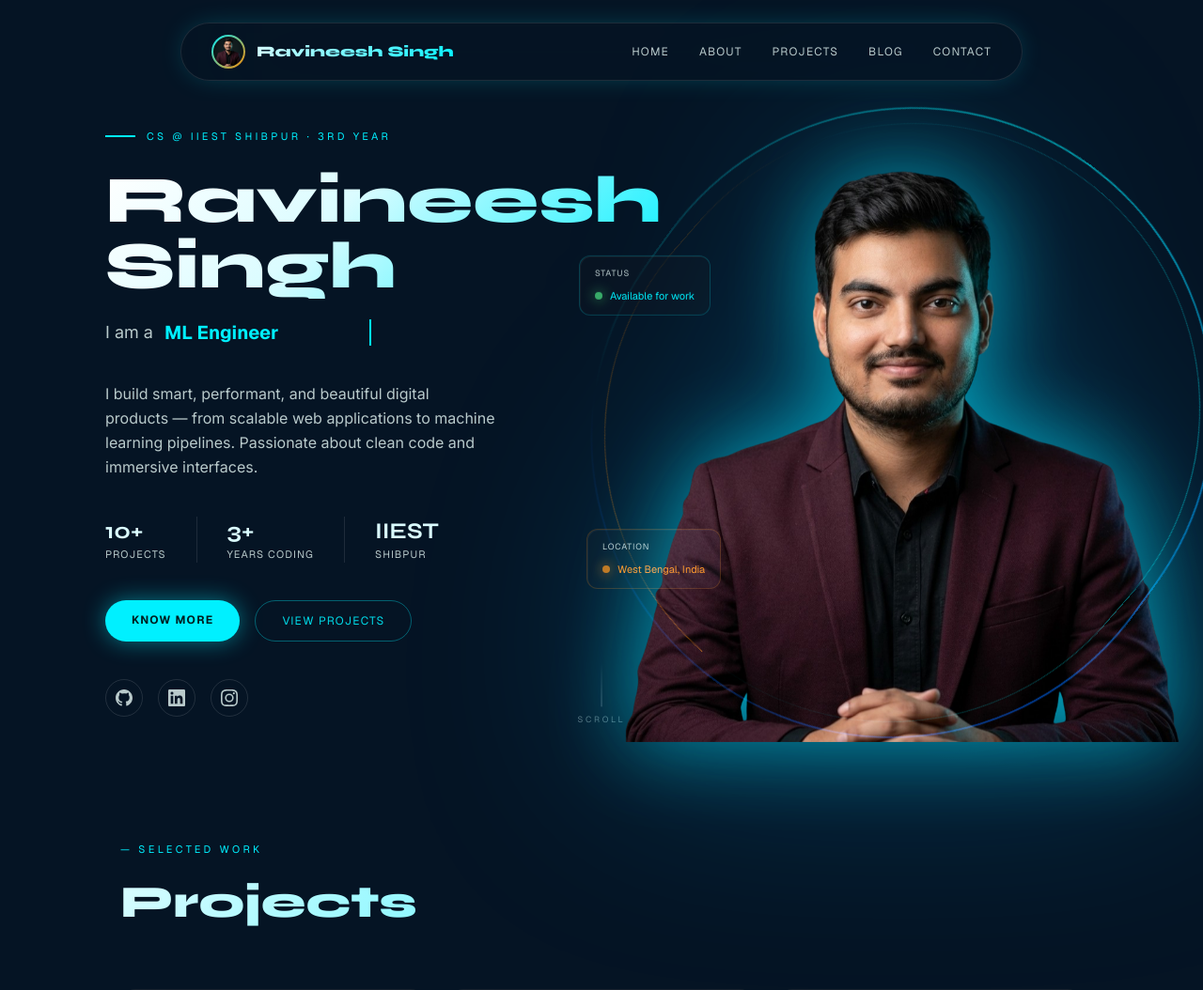
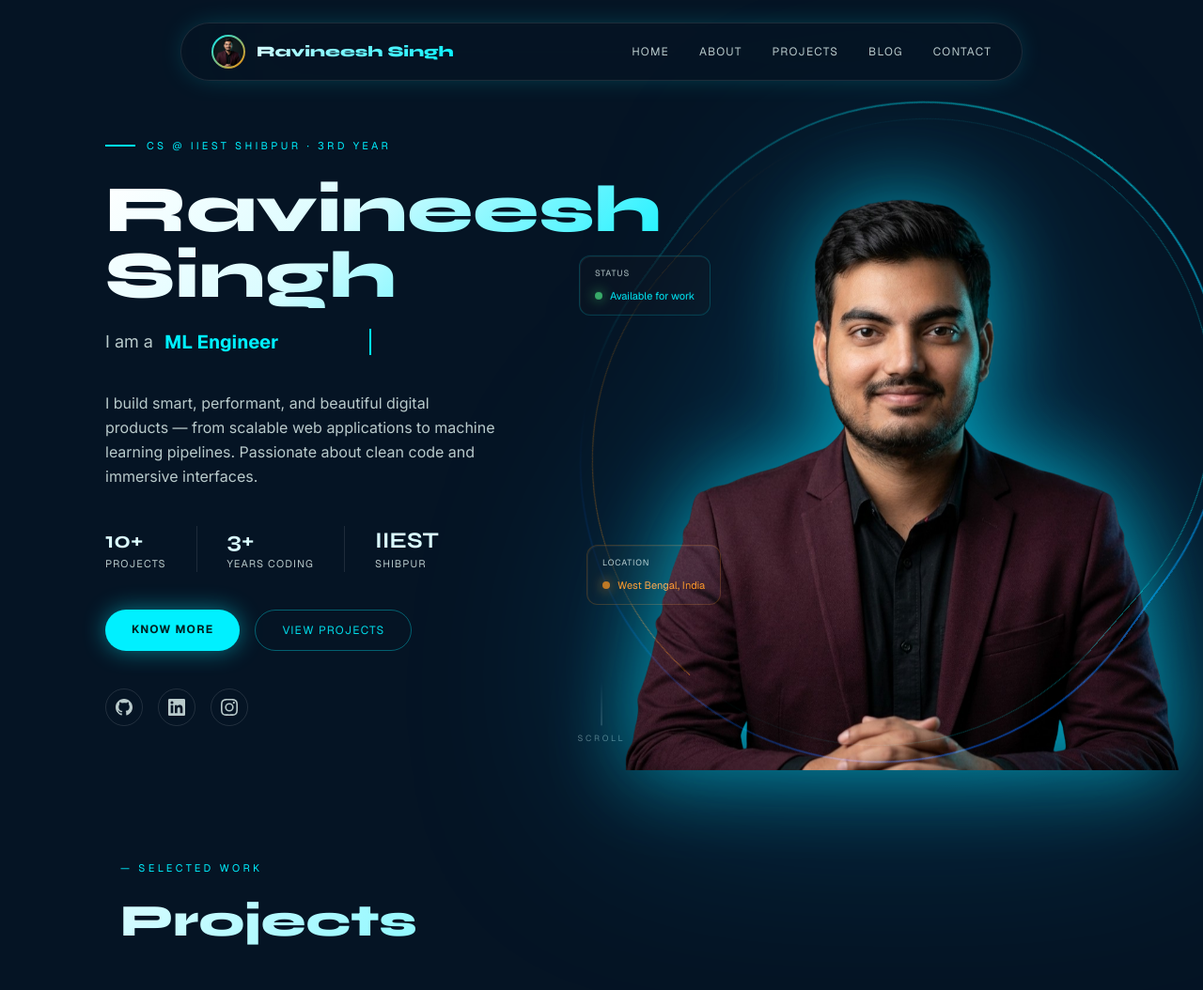
Before and after one commit to Ravineesh2005/Portfolio, a Flask app: template templates/index.html in a window 1280 px wide; the page is wider, and only the part inside the window is pictured. Shown: the top 1054 px of that part at 94% size. Run offline with Flask 3, Linux system fonts and the light colour scheme; the template is opened without the code that fills it, so the values that code supplies are empty; some libraries are stand-ins or nearby versions.

Commit message:
fix: Restore original desktop hero image and ring container sizes

```diff
--- a/templates/index.html
+++ b/templates/index.html
@@ -124,7 +124,7 @@
                     transform:translate(10%, 10%);"></div>
 
         <!-- 3D rotating ring container -->
-        <div class="relative z-10 flex items-end justify-center" style="height:85vh; max-height:780px;">
+        <div class="relative z-10 flex items-end justify-center" style="height:90vh; max-height:800px;">
 
             <!-- Outermost slow ring -->
             <div class="absolute inset-0 rounded-full pointer-events-none" id="ring-outer" style="border:2px solid transparent;
@@ -151,7 +151,7 @@
 
             <!-- Profile image with pulsing glow -->
             <img id="hero-profile-img" src="/static/img/profile-withoutbg.png" alt="Ravineesh Singh"
-                class="select-none pointer-events-none relative z-10" style="height:83vh; max-height:780px; width:auto;
+                class="select-none pointer-events-none relative z-10" style="height:88vh; max-height:800px; width:auto;
                         object-fit:contain; object-position:bottom;
                         mix-blend-mode:screen;" />
 
```
